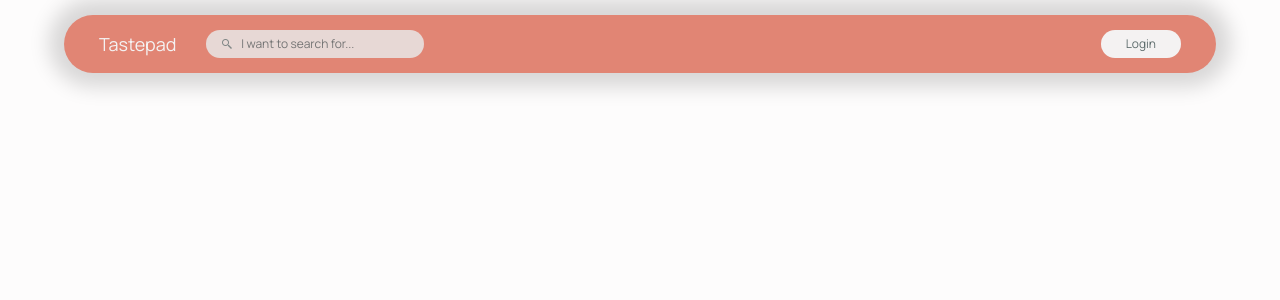
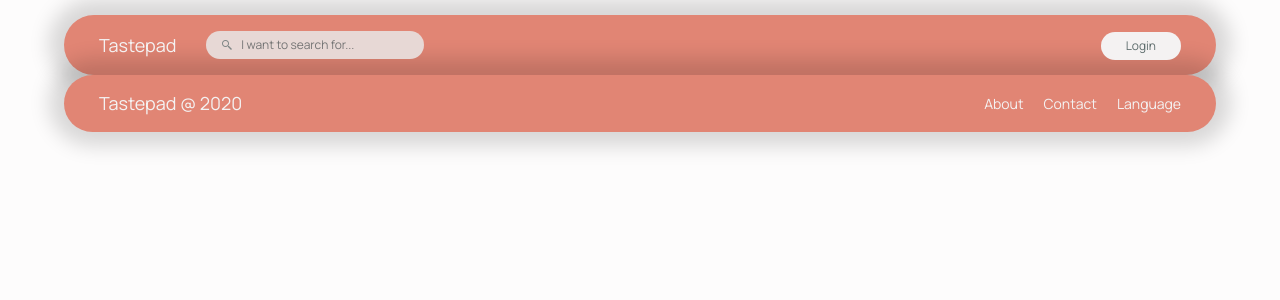
Before and after one commit to trangvu3103/Tastepad, a PHP site: page /home-page.php in a window 1280 px wide. Shown: the top 300 px of the page. Run offline with PHP 8.4, Linux system fonts and the light colour scheme; some libraries are stand-ins or nearby versions.

Commit message:
add header.php + footer.php

```diff
--- a/home-page.php
+++ b/home-page.php
@@ -1,45 +1,2 @@
-<?php  ?>
-<!DOCTYPE html>
-<html>
-  <head>
-    <meta charset="utf-8">
-    <meta name="viewport" content="width=device-width, initial-scale=1">
-    <meta http-equiv="x-ua-compatible" content="ie=edge">
-    <title>Tastepad</title>
-
-    <link rel="stylesheet" href="https://maxcdn.bootstrapcdn.com/bootstrap/4.0.0-alpha.2/css/bootstrap.min.css" integrity="sha384-y3tfxAZXuh4HwSYylfB+J125MxIs6mR5FOHamPBG064zB+AFeWH94NdvaCBm8qnd" crossorigin="anonymous">
-    <link rel="stylesheet" href="style/style.css">
-    <link href="https://fonts.googleapis.com/css2?family=Cairo&family=Manrope&display=swap" rel="stylesheet">
-  </head>
-  <body>
-    <div class="wrapper">
-      <header>
-        <div class="lo-search">
-          <div class="logo">
-            Tastepad
-          </div>
-          <div class="search-bar-div">
-            <form class="search-bar" action="index.html" method="post">
-              <img class="icon" src="img/icon/icons8-search-192.png" alt="">
-              <input type="text" name="" value="" placeholder="I want to search for...">
-            </form>
-          </div>
-        </div>
-        <div class="login">
-          <button type="button" name="button" class="login-btn button">Login</button>
-        </div>
-      </header>
-
-
-
-
-
-
-
-
-    </div>
-
-    <script src="https://ajax.googleapis.com/ajax/libs/jquery/2.1.4/jquery.min.js"></script>
-    <script src="https://maxcdn.bootstrapcdn.com/bootstrap/4.0.0-alpha.2/js/bootstrap.min.js" integrity="sha384-vZ2WRJMwsjRMW/8U7i6PWi6AlO1L79snBrmgiDpgIWJ82z8eA5lenwvxbMV1PAh7" crossorigin="anonymous"></script>
-  </body>
-</html>
+<?php include 'include/header.php'; ?>
+<?php include 'include/footer.php'; ?>
--- /dev/null
+++ b/include/footer.php
@@ -0,0 +1,21 @@
+<footer>
+  <div class="copy-right">
+    Tastepad @ 2020
+  </div>
+  <div class="wrap-foo">
+    <div class="">
+      About
+    </div>
+    <div class="">
+      Contact
+    </div>
+    <div class="">
+      Language
+    </div>
+  </div>
+</footer>
+</div>
+<script src="https://ajax.googleapis.com/ajax/libs/jquery/2.1.4/jquery.min.js"></script>
+<script src="https://maxcdn.bootstrapcdn.com/bootstrap/4.0.0-alpha.2/js/bootstrap.min.js" integrity="sha384-vZ2WRJMwsjRMW/8U7i6PWi6AlO1L79snBrmgiDpgIWJ82z8eA5lenwvxbMV1PAh7" crossorigin="anonymous"></script>
+</body>
+</html>
--- /dev/null
+++ b/include/header.php
@@ -0,0 +1,30 @@
+<!DOCTYPE html>
+<html>
+  <head>
+    <meta charset="utf-8">
+    <meta name="viewport" content="width=device-width, initial-scale=1">
+    <meta http-equiv="x-ua-compatible" content="ie=edge">
+    <title>Tastepad</title>
+
+    <link rel="stylesheet" href="https://maxcdn.bootstrapcdn.com/bootstrap/4.0.0-alpha.2/css/bootstrap.min.css" integrity="sha384-y3tfxAZXuh4HwSYylfB+J125MxIs6mR5FOHamPBG064zB+AFeWH94NdvaCBm8qnd" crossorigin="anonymous">
+    <link rel="stylesheet" href="style/style.css">
+    <link href="https://fonts.googleapis.com/css2?family=Cairo&family=Manrope&display=swap" rel="stylesheet">
+  </head>
+  <body>
+    <div class="wrapper">
+      <header>
+        <div class="lo-search">
+          <div class="logo">
+            Tastepad
+          </div>
+          <div class="search-bar-div">
+            <form class="search-bar" action="index.html" method="post">
+              <img class="icon" src="img/icon/icons8-search-192.png" alt="">
+              <input type="text" name="" value="" placeholder="I want to search for...">
+            </form>
+          </div>
+        </div>
+        <div class="login">
+          <button type="button" name="button" class="login-btn button">Login</button>
+        </div>
+      </header>
--- a/style/style.css
+++ b/style/style.css
@@ -1 +1 @@
-body{margin:0px;padding:0px;background-color:#fdfcfc;font-family:"Cairo",sans-serif}.wrapper{width:90%;margin:auto}button{font-family:"Manrope",sans-serif;border-radius:25px;border:none;font-size:12px;padding:5px 25px}header,footer{display:flex;background:#e18574;justify-content:space-between;border-radius:50px;align-items:center;color:#f4f2f2;padding:15px 35px;box-shadow:0px -1px 20px 15px #00000026;font-family:"Manrope",sans-serif}header{margin-top:15px}header .lo-search{display:flex;align-items:center}header .logo{margin-right:30px;font-size:18px}header .search-bar{color:#5e6d6d;font-size:12px}header .search-bar .icon{width:12px;position:absolute;margin-top:8px;margin-left:15px;opacity:.75}header .search-bar input{background-color:#e7d8d5;border:none;border-radius:25px;padding:5px 35px}header button{color:#5e6d6d;background-color:#f4f2f2}/*# sourceMappingURL=style.css.map */
+body{margin:0px;padding:0px;background-color:#fdfcfc;font-family:"Cairo",sans-serif}.wrapper{width:90%;margin:auto}button{font-family:"Manrope",sans-serif;border-radius:25px;border:none;font-size:12px;padding:5px 25px}header,footer{display:flex;background:#e18574;justify-content:space-between;border-radius:50px;align-items:center;color:#f4f2f2;padding:15px 35px;box-shadow:0px -1px 20px 15px #00000026;font-family:"Manrope",sans-serif;font-size:18px}header{margin-top:15px}header .lo-search{display:flex;align-items:center}header .logo{margin-right:30px}header .search-bar{color:#5e6d6d;font-size:12px}header .search-bar .icon{width:12px;position:absolute;margin-top:8px;margin-left:15px;opacity:.75}header .search-bar input{background-color:#e7d8d5;border:none;border-radius:25px;padding:5px 35px}header button{color:#5e6d6d;background-color:#f4f2f2}footer .wrap-foo{display:flex;font-size:14px}footer .wrap-foo div{margin-left:20px}/*# sourceMappingURL=style.css.map */
```
Also changed, not shown: style/sass/_header.scss (+11 -1 lines), 1 other file.
